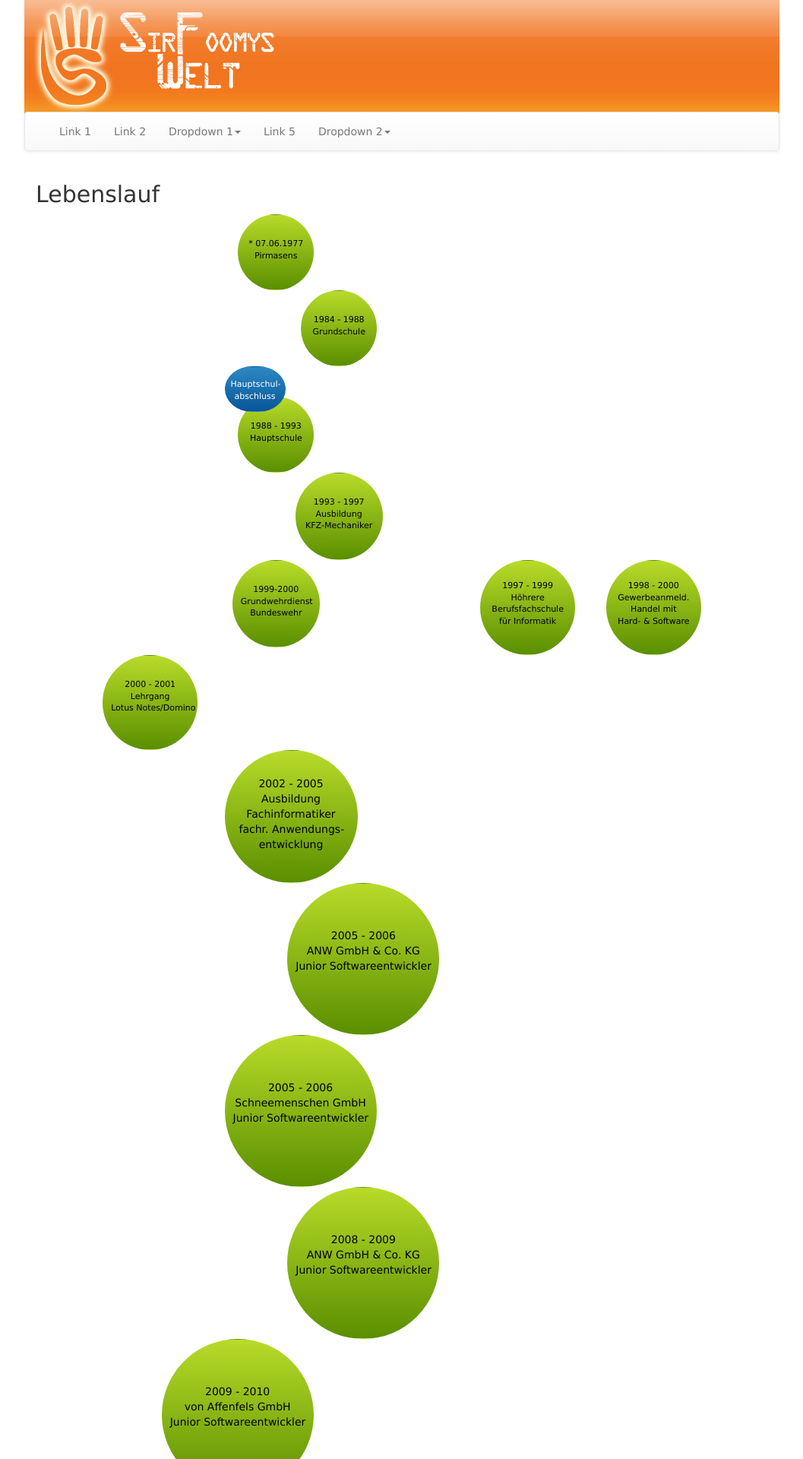
After one commit to Foomy/sirfoomy, a PHP site: page /templates/curriculum-vitae.phtml in a window 1280 px wide. The commit adds this page. Shown: the top 1920 px of the page at 76% size, without its empty margins (111-1168 px from the left). Run offline with PHP 8.4, Linux system fonts and the light colour scheme.

Commit message:
Curriculum vitae added.

```diff
--- a/public/skins/default/css/main.css
+++ b/public/skins/default/css/main.css
@@ -118,8 +118,45 @@ footer .geek-code-block {
   height: 100px;
 }
 
-  #curriculum-vitae .r100 p {
+  #curriculum-vitae .r100 p.two-lines {
     padding: 30px 10px;
+    font-size: 1.1rem;
+  }
+
+  #curriculum-vitae .r100 p.four-lines {
+    padding: 20px 10px;
+    font-size: 1.0rem;
+  }
+
+#curriculum-vitae .r115 {
+  border-radius: 75px;
+  width: 115px;
+  height: 115px;
+}
+
+  #curriculum-vitae .r115 p.three-lines {
+    padding: 30px 10px;
+    font-size: 1.1rem;
+  }
+
+  #curriculum-vitae .r115 p.four-lines {
+    padding: 20px 10px;
+    font-size: 1.1rem;
+  }
+
+#curriculum-vitae .r125 {
+  border-radius: 100px;
+  width: 125px;
+  height: 125px;
+}
+
+  #curriculum-vitae .r125 p.three-lines {
+    padding: 30px 10px;
+    font-size: 1.1rem;
+  }
+
+  #curriculum-vitae .r125 p.four-lines {
+    padding: 25px 10px;
     font-size: 1.1rem;
   }
 
@@ -129,8 +166,42 @@ footer .geek-code-block {
   height: 150px;
 }
 
-  #curriculum-vitae .r150 p {
+  #curriculum-vitae .r150 p.two-lines {
     padding: 50px 25px;
+  }
+
+  #curriculum-vitae .r150 p.three-lines {
+    padding: 45px 25px;
+  }
+
+#curriculum-vitae .r175 {
+  border-radius: 150px;
+  width: 175px;
+  height: 175px;
+}
+  #curriculum-vitae .r175 p.five-lines {
+    padding: 33px 18px;
+  }
+
+#curriculum-vitae .r200 {
+  border-radius: 150px;
+  width: 200px;
+  height: 200px;
+}
+
+  #curriculum-vitae .r200 p.three-lines {
+    padding: 58px 10px;
+  }
+
+#curriculum-vitae .o75x50 {
+  border-radius: 60px / 50px;
+  width: 80px;
+  height: 60px;
+}
+
+  #curriculum-vitae .o75x50 p {
+    padding: 15px 7px;
+    font-size: 1.1rem;
   }
 
 #curriculum-vitae .o100x75 {
--- /dev/null
+++ b/public/templates/curriculum-vitae.phtml
@@ -0,0 +1,206 @@
+<?php require_once 'header.phtml'; ?>
+<?php require_once 'main-navigation.phtml'; ?>
+
+  <div id="content">
+    <article id="curriculum-vitae">
+      <h2>Lebenslauf</h2>
+
+      <div class="row">
+        <div class="col-sm-2 col-sm-offset-3">
+          <div class="bubble green r100">
+            <p class="two-lines">
+              * 07.06.1977<br>
+              Pirmasens
+            </p>
+          </div>
+        </div>
+      </div>
+
+      <div class="row">
+        <div class="col-sm-2 col-sm-offset-4">
+          <div class="bubble green r100">
+            <p class="two-lines">
+              1984 - 1988<br>
+              Grundschule
+            </p>
+          </div>
+        </div>
+      </div>
+
+      <div class="row">
+        <div class="col-sm-2 col-sm-offset-3">
+          <div class="bubble blue o75x50" style="float: left;">
+            <p>
+              Hauptschul-<br>
+              abschluss
+            </p>
+          </div>
+          <div class="bubble green r100" style="margin-top: 40px;">
+            <p class="two-lines">
+              1988 - 1993<br>
+              Hauptschule
+            </p>
+          </div>
+        </div>
+        <div class="col-sm-2">
+        </div>
+      </div>
+
+      <div class="row">
+        <div class="col-sm-2 col-sm-offset-4">
+          <div class="bubble green r115">
+            <p class="three-lines">
+              1993 - 1997<br>
+              Ausbildung<br>
+              KFZ-Mechaniker
+            </p>
+          </div>
+        </div>
+      </div>
+
+      <div class="row">
+        <div class="col-sm-2 col-sm-offset-3">
+          <div class="bubble green r115">
+            <p class="three-lines">
+              1999-2000<br>
+              Grundwehrdienst<br>
+              Bundeswehr
+            </p>
+          </div>
+        </div>
+        <div class="col-sm-2 col-sm-offset-2">
+          <div class="bubble green r125">
+            <p class="four-lines">
+              1997 - 1999<br>
+              Höhrere<br>
+              Berufsfachschule<br>
+              für Informatik
+            </p>
+          </div>
+        </div>
+        <div class="col-sm-2">
+          <div class="bubble green r125">
+            <p class="four-lines">
+              1998 - 2000<br>
+              Gewerbeanmeld.<br>
+              Handel mit<br>
+              Hard- & Software
+            </p>
+          </div>
+        </div>
+      </div>
+
+      <div class="row">
+        <div class="col-sm-2 col-sm-offset-1">
+          <div class="bubble green r125">
+            <p class="three-lines">
+              2000 - 2001<br>
+              Lehrgang<br>
+              Lotus Notes/Domino
+            </p>
+          </div>
+        </div>
+      </div>
+
+      <div class="row">
+        <div class="col-sm-2 col-sm-offset-3">
+          <div class="bubble green r175">
+            <p  class="five-lines">
+              2002 - 2005<br>
+              Ausbildung<br>
+              Fachinformatiker<br>
+              fachr. Anwendungs-<br>
+              entwicklung
+            </p>
+          </div>
+        </div>
+      </div>
+
+      <div class="row">
+        <div class="col-sm-2 col-sm-offset-4">
+          <div class="bubble green r200">
+            <p class="three-lines">
+              2005 - 2006<br>
+              ANW GmbH & Co. KG<br>
+              Junior Softwareentwickler
+            </p>
+          </div>
+        </div>
+      </div>
+
+      <div class="row">
+        <div class="col-sm-2 col-sm-offset-3">
+          <div class="bubble green r200">
+            <p class="three-lines">
+              2005 - 2006<br>
+              Schneemenschen GmbH<br>
+              Junior Softwareentwickler
+            </p>
+          </div>
+        </div>
+      </div>
+
+      <div class="row">
+        <div class="col-sm-2 col-sm-offset-4">
+          <div class="bubble green r200">
+            <p class="three-lines">
+              2008 - 2009<br>
+              ANW GmbH & Co. KG<br>
+              Junior Softwareentwickler
+            </p>
+          </div>
+        </div>
+      </div>
+
+      <div class="row">
+        <div class="col-sm-2 col-sm-offset-2">
+          <div class="bubble green r200">
+            <p class="three-lines">
+              2009 - 2010<br>
+              von Affenfels GmbH<br>
+              Junior Softwareentwickler
+            </p>
+          </div>
+        </div>
+      </div>
+
+      <div class="row">
+        <div class="col-sm-2 col-sm-offset-4">
+          <div class="bubble green r200">
+            <p class="three-lines">
+              2011<br>
+              KWICK! Community<br>
+              GmbH & Co. KG<br>
+              Softwareentwickler
+            </p>
+          </div>
+        </div>
+      </div>
+
+      <div class="row">
+        <div class="col-sm-2 col-sm-offset-2">
+          <div class="bubble green r200">
+            <p class="three-lines">
+              2011 - 2014<br>
+              NetsDirekt GmbH<br>
+              Softwareentwickler
+            </p>
+          </div>
+        </div>
+      </div>
+
+      <div class="row">
+        <div class="col-sm-2 col-sm-offset-4">
+          <div class="bubble green r200">
+            <p class="three-lines">
+              2015<br>
+              ANW GmbH & Co. KG<br>
+              Softwareentwickler
+            </p>
+          </div>
+        </div>
+      </div>
+    </article>
+  </div>
+
+<?php require_once 'footer.phtml'; ?>
```
